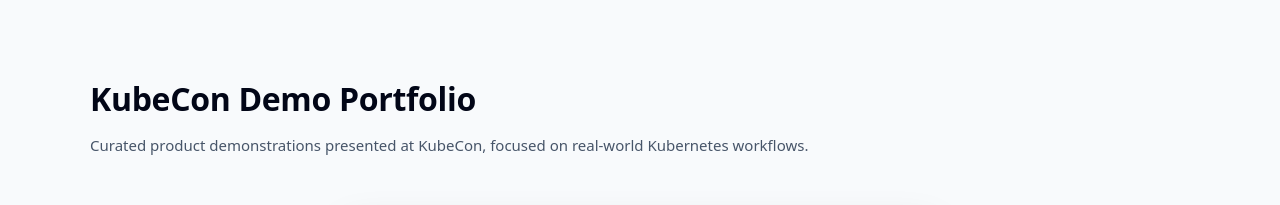
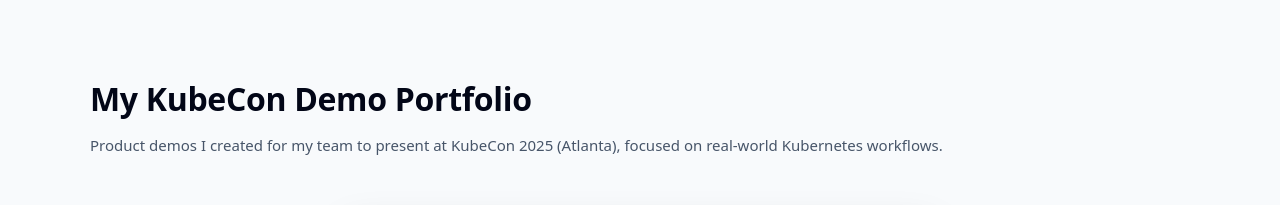
Before and after one commit to ashoknayak777/my-kubecon-demos, a React (Vite) app: page / in a window 1280 px wide. Shown: the top 205 px of the page. Built offline with nearby package versions, Linux system fonts and the light colour scheme.

Commit message:
Fixed Subtitle

```diff
--- a/src/App.jsx
+++ b/src/App.jsx
@@ -5,9 +5,9 @@ export default function App() {
   return (
     <main>
       <header>
-        <h1>KubeCon Demo Portfolio</h1>
+        <h1>My KubeCon Demo Portfolio</h1>
         <p className="subtitle">
-          Curated product demonstrations presented at KubeCon, focused on real-world Kubernetes workflows.
+          Product demos I created for my team to present at KubeCon 2025 (Atlanta), focused on real-world Kubernetes workflows.
         </p>
       </header>
 
--- a/src/index.css
+++ b/src/index.css
@@ -42,7 +42,7 @@ header h1 {
 .subtitle {
   font-size: 15px;
   color: #475569;
-  max-width: 760px;
+  max-width: 1200px;
 }
 
 /* =========================================================
```
